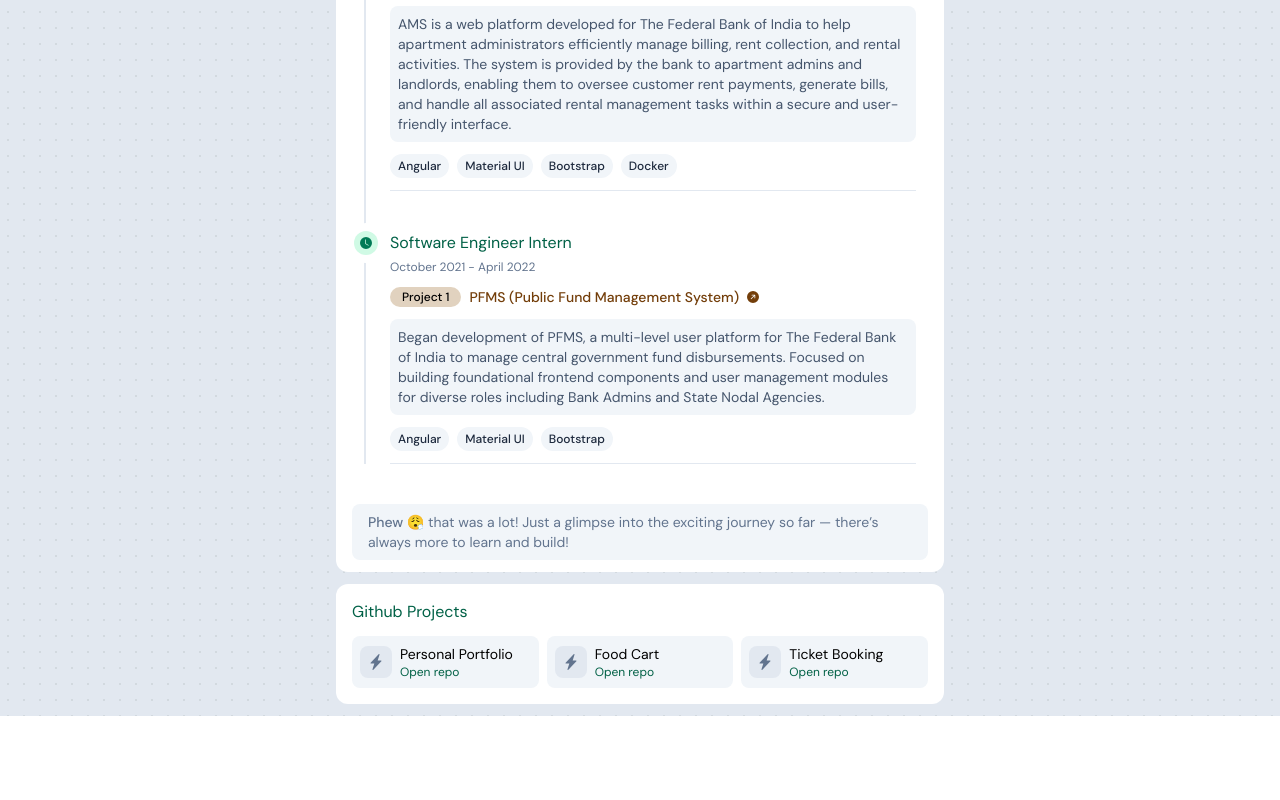
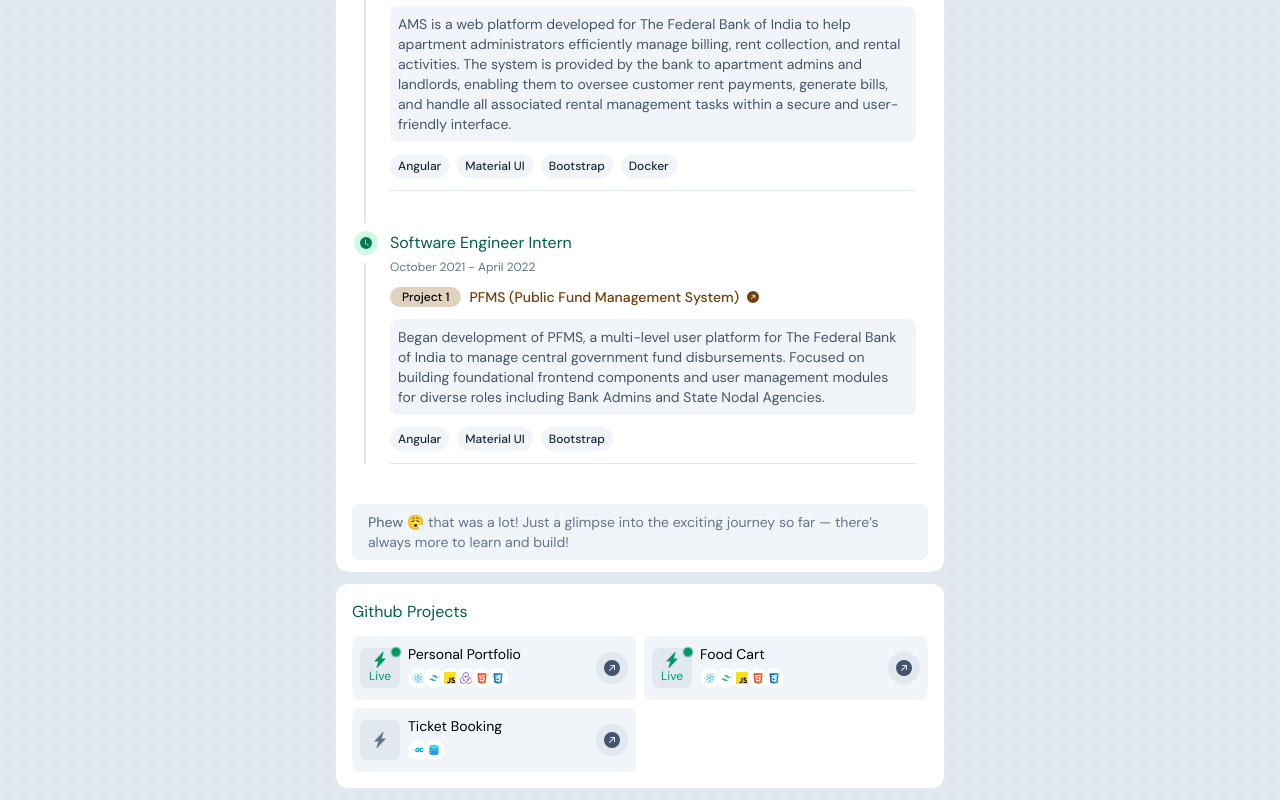
Before and after one commit to vishnukalanad/portfolio, a React (Vite) app in the folder portfolio/: page / in a window 1280 px wide. Shown: the part 2940-3740 px from the top of the page. Before the commit the page ends 3656 px from the top, so only its background shows below. Built offline with nearby package versions, Linux system fonts and the light colour scheme.

Commit message:
git project card optimized

```diff
--- /dev/null
+++ b/portfolio/src/components/GithubProject.jsx
@@ -0,0 +1,79 @@
+import {BsArrowUpRightCircleFill, BsLightningChargeFill} from "react-icons/bs";
+import Button from "./Button.jsx";
+import ReactLogo from "../assets/skills/react-svgrepo-com.svg";
+import TailwindLogo from "../assets/skills/tailwind-svgrepo-com.svg";
+import JSLogo from "../assets/skills/javascript-logo-svgrepo-com.svg";
+import ReduxLogo from "../assets/skills/redux-logo-svgrepo-com.svg";
+import GolangLogo from "../assets/skills/go-svgrepo-com.svg";
+import HTMLLogo from "../assets/skills/html-5-svgrepo-com.svg";
+import CSSLogo from "../assets/skills/css-3-svgrepo-com.svg";
+import DatabaseLogo from "../assets/skills/database-svgrepo-com.svg";
+
+const STACKS = {
+    react: {
+        logo: ReactLogo,
+        title: "React",
+    },
+    tailwind: {
+        logo: TailwindLogo,
+        title: "Tailwind",
+    },
+    js: {
+        logo: JSLogo,
+        title: "JavaScript",
+    },
+    redux: {
+        logo: ReduxLogo,
+        title: "Redux",
+    },
+    golang: {
+        logo: GolangLogo,
+        title: "Golang",
+    },
+    html: {
+        logo: HTMLLogo,
+        title: "HTML",
+    },
+    css: {
+        logo: CSSLogo,
+    },
+    psql: {
+        logo: DatabaseLogo,
+        title: "Database",
+    },
+}
+
+
+export default function GithubProject({ project }) {
+    return<div className="bg-slate-100 p-2 rounded-lg" key={project.name}>
+        <div className="flex items-center gap-2">
+            <div
+                className="relative h-10 w-10 bg-slate-200 rounded-lg flex flex-col items-center justify-center text-slate-500">
+                {project.live && <div
+                    className="absolute h-2 w-2 top-0 right-0 bg-emerald-600 rounded-md flex flex-col items-center justify-center animate-pulse-custom">
+                </div>}
+                {project.live && <div
+                    className="absolute h-2 w-2 top-0 right-0 bg-emerald-600 rounded-md flex flex-col items-center justify-center">
+                </div>}
+                <BsLightningChargeFill className={`${project.live ? 'text-emerald-600' : 'text-slate-500'}`} />
+                {project.live && <p className="text-xs text-emerald-600">Live</p>}
+            </div>
+            <div className="flex flex-col">
+                <p className="text-sm">{project.name}</p>
+                <div className="flex flex-wrap ml-1">
+                    {project.stack.map(stack => {
+                        return <div className="h-5 w-5 p-1 bg-white ring-1 ring-slate-100 rounded-full -ml-1 my-1" key={stack + Math.random() + "x"}>
+                            <img src={STACKS[stack].logo} alt="logo" title={STACKS[stack].title} />
+                        </div>
+                    })}
+                </div>
+                {/*<a href={project.repo} className="text-emerald-800 text-xs" target="_blank"*/}
+                {/*   rel="noreferrer">Open repo</a>*/}
+            </div>
+
+            <Button hover="hover:bg-emerald-200 hover:text-emerald-900" className={`transition duration-200 ml-auto`}>
+                <BsArrowUpRightCircleFill className="lg"/>
+            </Button>
+        </div>
+    </div>
+}
--- a/portfolio/src/components/GithubProjects.jsx
+++ b/portfolio/src/components/GithubProjects.jsx
@@ -1,51 +1,37 @@
 import Card from "./Card.jsx";
-import {BsLightningChargeFill} from "react-icons/bs";
+import GithubProject from "./GithubProject.jsx";
 
 const PROJECTS = [
     {
         name: "Personal Portfolio",
         repo: "https://github.com/vishnukalanad/portfolio",
+        stack: ["react", "tailwind", "js", "redux", "html", "css"],
+        live: true
     },
     {
         name: "Food Cart",
         repo: "https://github.com/vishnukalanad/food-ordering",
+        stack: ["react", "tailwind", "js", "html", "css"],
+        live: true
     },
     {
         name: "Ticket Booking",
         repo: "https://github.com/vishnukalanad/ticket-booking-system",
+        stack: ["golang", "psql"],
+        live: false
     },
 ]
 
 export default function GithubProjects() {
-    return<div className="container mx-auto px-4 p-3 w-full flex justify-between">
+    return <div className="container mx-auto px-4 p-3 w-full flex justify-between">
         <Card flex="_">
             <div className="p-2">
-                <p className="text-emerald-800 transition-transform duration-200 animate-pop"><span>Github Projects</span></p>
-                <div className="grid grid-cols-3 gap-2 mt-3">
+                <p className="text-emerald-800 transition-transform duration-200 animate-pop">
+                    <span>Github Projects</span></p>
+                <div className="grid grid-cols-1 gap-2 mt-3 md:grid-cols-2">
                     {PROJECTS.map(project => {
-                        return <div className="bg-slate-100 p-2 rounded-lg" key={project.name}>
-                            <div className="flex items-center gap-2">
-                                <div className="h-8 w-8 bg-slate-200 rounded-lg flex items-center justify-center text-slate-500">
-                                    <BsLightningChargeFill/>
-                                </div>
-                                <div className="flex flex-col">
-                                    <p className="text-sm">{project.name}</p>
-                                    <a href={project.repo} className="text-emerald-800 text-xs" target="_blank" rel="noreferrer">Open repo</a>
-                                </div>
-                            </div>
-                        </div>
+                        return <GithubProject key={project.name + Math.random() + "x"} project={project} />
                     })}
-                    {/*<div className="bg-slate-100 p-2 rounded-lg">*/}
-                    {/*    <div className="flex items-center gap-2">*/}
-                    {/*        <div className="h-8 w-8 bg-slate-200 rounded-lg flex items-center justify-center text-slate-500">*/}
-                    {/*            <BsLightningChargeFill/>*/}
-                    {/*        </div>*/}
-                    {/*        <div className="flex flex-col">*/}
-                    {/*            <p className="text-sm">Personal Portfolio</p>*/}
-                    {/*            <a href="https://github.com/vishnukalanad/portfolio" className="text-emerald-800 text-xs" target="_blank" rel="noreferrer">Open repo</a>*/}
-                    {/*        </div>*/}
-                    {/*    </div>*/}
-                    {/*</div>*/}
                 </div>
             </div>
         </Card>
```
